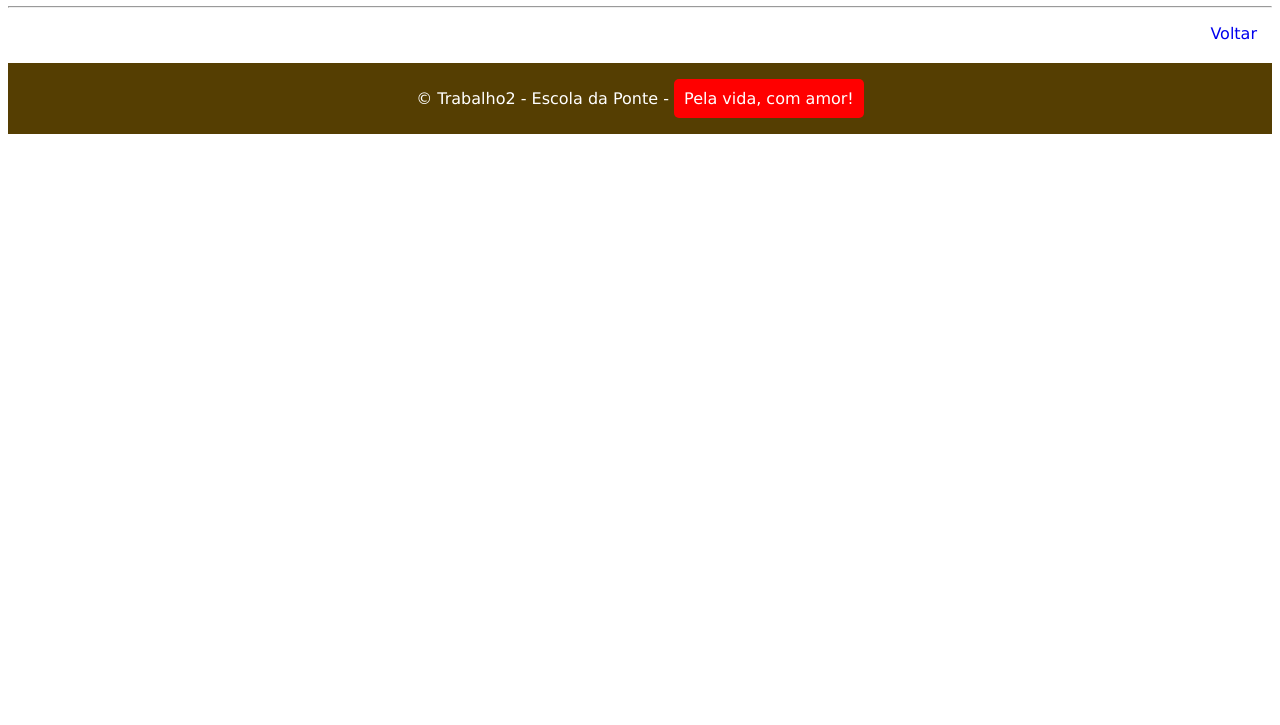
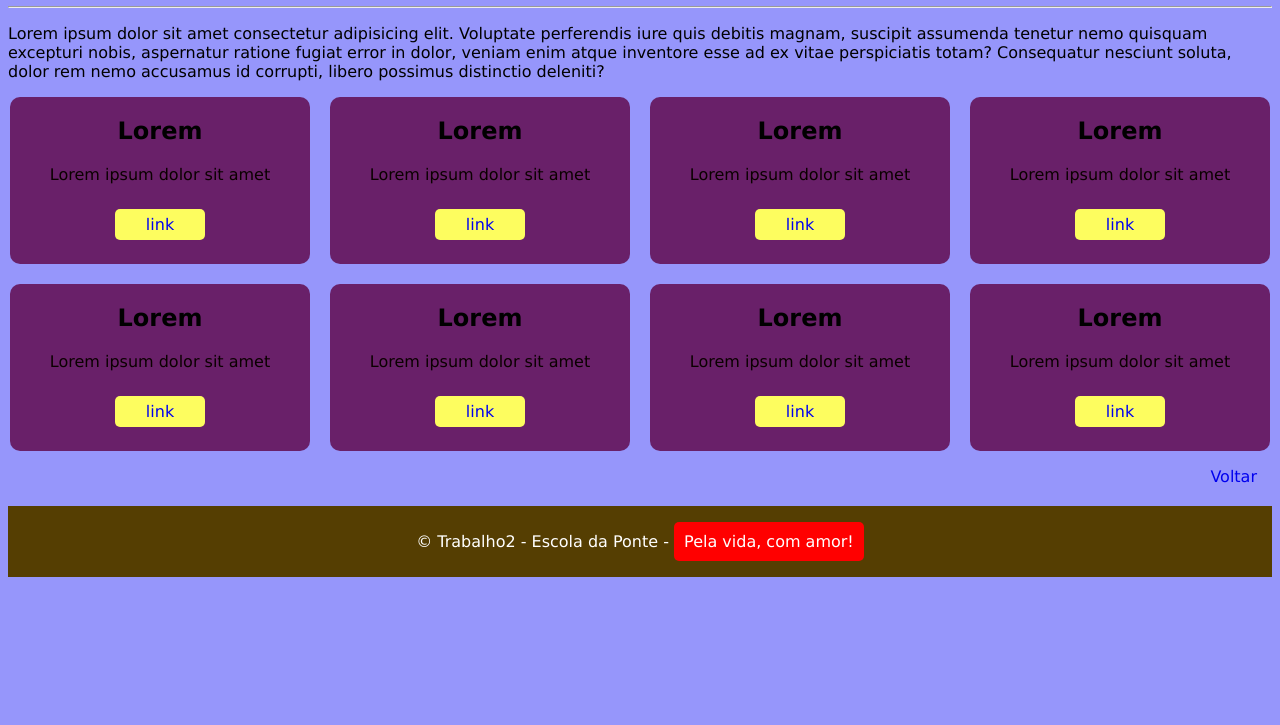
Before and after one commit to fongas01/Teste-em-animais, a plain HTML site: page html/home.html in a window 1280 px wide. Shown: the part 75-800 px from the top of the page. Drawn offline with Linux system fonts and the light colour scheme.

Commit message:
Acrescentando o GRID na página home

```diff
--- a/css/home.css
+++ b/css/home.css
@@ -9,7 +9,44 @@
   padding:0px;*/
 }
 
+body{
+  background-color:rgb(150, 150, 251);
+}
 
+
+/* Usando GRID */
+.container{
+  display:grid;
+  /* Definir o tamanho das colunas */
+  /* o valor aplicado será a quantidade de colunas dividindo a tela
+  (neste caso fiz 4 colunas com 8 divs*/
+  grid-template-columns: 300px 300px 300px 300px ;
+  /* Declarar espaçamento entre as colunas */
+  gap: 20px;
+  /* Centralizar o container*/
+  justify-content: center;
+}
+
+.item{
+  background-color: rgba(94, 1, 65, 0.786);
+  border-radius:10px;
+  padding-bottom: 30px;
+  text-align: center;
+}
+
+.item p{
+  color: rgb(11, 0, 0);
+  padding-bottom: 15px;
+}
+
+.item a{
+  border: solid 1px transparent;
+  padding:5px 30px;
+  border-radius:5px;
+  background-color:  rgb(253, 253, 95);
+  /* Centralizar o link */
+
+}
 
 
 
--- a/html/home.html
+++ b/html/home.html
@@ -12,9 +12,71 @@
   <h1>SOBRE NÓS</h1>
   <hr>
 
-  <p class="voltar"><a  href="/index.html">Voltar</a></p>
+
+  <p>Lorem ipsum dolor sit amet consectetur adipisicing elit.
+    Voluptate perferendis iure quis debitis magnam, suscipit assumenda
+    tenetur nemo quisquam excepturi nobis, aspernatur ratione fugiat
+    error in dolor, veniam enim atque inventore esse ad ex vitae perspiciatis
+    totam? Consequatur nesciunt soluta, dolor rem nemo accusamus id corrupti,
+    libero possimus distinctio deleniti?
+  </p>
+
+  <div class="container">
+    <div class="item">
+      <h2>Lorem</h2>
+      <p>Lorem ipsum dolor sit amet</p>
+      <a href="#">link</a>
+    </div>
+
+    <div class="item">
+      <h2>Lorem</h2>
+      <p>Lorem ipsum dolor sit amet</p>
+      <a href="#">link</a>
+    </div>
+
+    <div class="item">
+      <h2>Lorem</h2>
+      <p>Lorem ipsum dolor sit amet</p>
+      <a href="#">link</a>
+    </div>
+
+    <div class="item">
+      <h2>Lorem</h2>
+      <p>Lorem ipsum dolor sit amet</p>
+      <a href="#">link</a>
+    </div>
+
+    <div class="item">
+      <h2>Lorem</h2>
+      <p>Lorem ipsum dolor sit amet</p>
+      <a href="#">link</a>
+    </div>
+
+    <div class="item">
+      <h2>Lorem</h2>
+      <p>Lorem ipsum dolor sit amet</p>
+      <a href="#">link</a>
+    </div>
+
+    <div class="item">
+      <h2>Lorem</h2>
+      <p>Lorem ipsum dolor sit amet</p>
+      <a href="#">link</a>
+    </div>
+
+    <div class="item">
+      <h2>Lorem</h2>
+      <p>Lorem ipsum dolor sit amet</p>
+      <a href="#">link</a>
+    </div>
+  </div>
 
 
+
+
+
+
+  <p class="voltar"><a  href="/index.html">Voltar</a></p>
   <!-- RODAPÉ -->
   <footer>
     <p class="rodape">&copy Trabalho2 - Escola da Ponte - <span>Pela vida, com amor!</span> </p>
```
